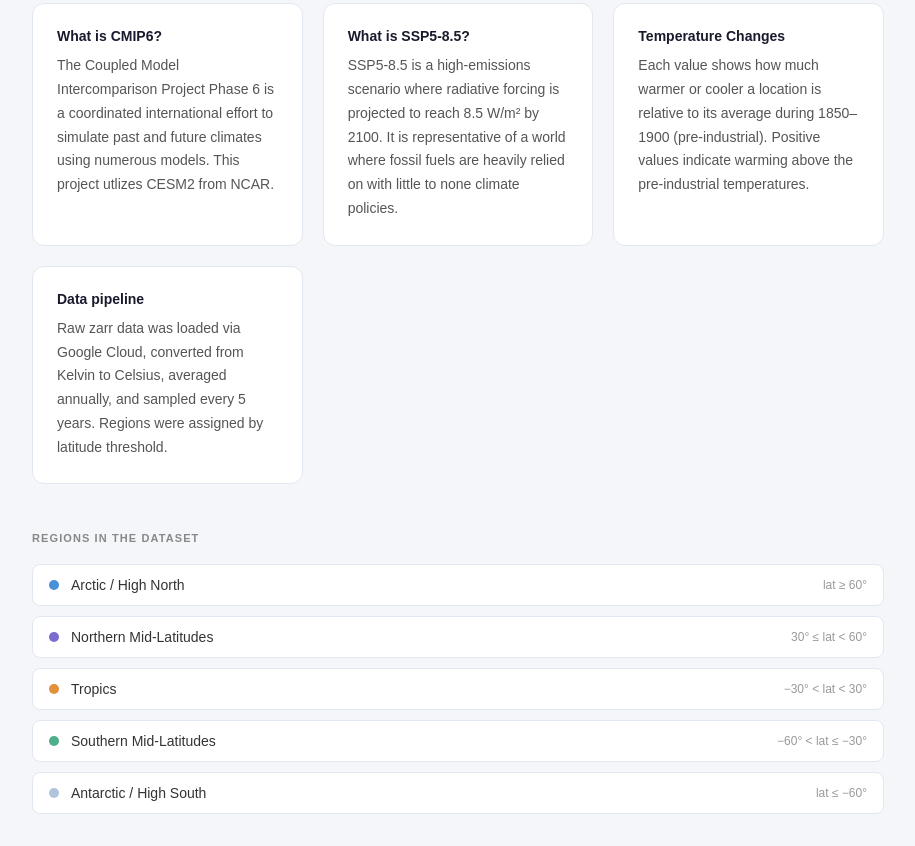
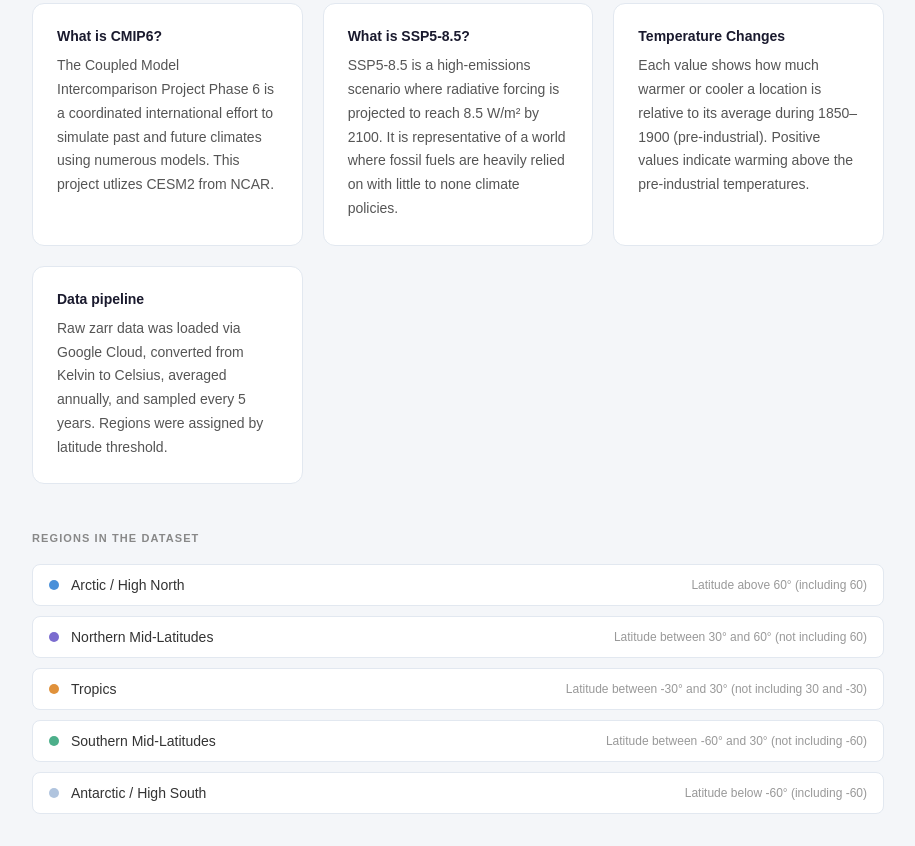
Before and after one commit to jachan056/dsc106_proj03, a plain HTML site: page index.html in a window 1280 px wide. Shown: the part 565-1411 px from the top of the page, without its empty margins (182-1097 px from the left). Drawn offline with Linux system fonts and the light colour scheme.

Commit message:
Update index.html

```diff
--- a/index.html
+++ b/index.html
@@ -300,27 +300,27 @@
     <div class="region-row">
       <div class="region-dot" style="background:#4a90d9;"></div>
       <span class="region-name">Arctic / High North</span>
-      <span class="region-lat">lat ≥ 60°</span>
+      <span class="region-lat">Latitude above 60° (including 60)</span>
     </div>
     <div class="region-row">
       <div class="region-dot" style="background:#7b6ccf;"></div>
       <span class="region-name">Northern Mid-Latitudes</span>
-      <span class="region-lat">30° ≤ lat &lt; 60°</span>
+      <span class="region-lat">Latitude between 30° and 60° (not including 60)</span>
     </div>
     <div class="region-row">
       <div class="region-dot" style="background:#e0913a;"></div>
       <span class="region-name">Tropics</span>
-      <span class="region-lat">−30° &lt; lat &lt; 30°</span>
+      <span class="region-lat">Latitude between -30° and 30° (not including 30 and -30)</span>
     </div>
     <div class="region-row">
       <div class="region-dot" style="background:#4caf8a;"></div>
       <span class="region-name">Southern Mid-Latitudes</span>
-      <span class="region-lat">−60° &lt; lat ≤ −30°</span>
+      <span class="region-lat">Latitude between -60° and 30° (not including -60)</span>
     </div>
     <div class="region-row">
       <div class="region-dot" style="background:#b0c4de;"></div>
       <span class="region-name">Antarctic / High South</span>
-      <span class="region-lat">lat ≤ −60°</span>
+      <span class="region-lat">Latitude below -60° (including -60)</span>
     </div>
   </div>
 
```
